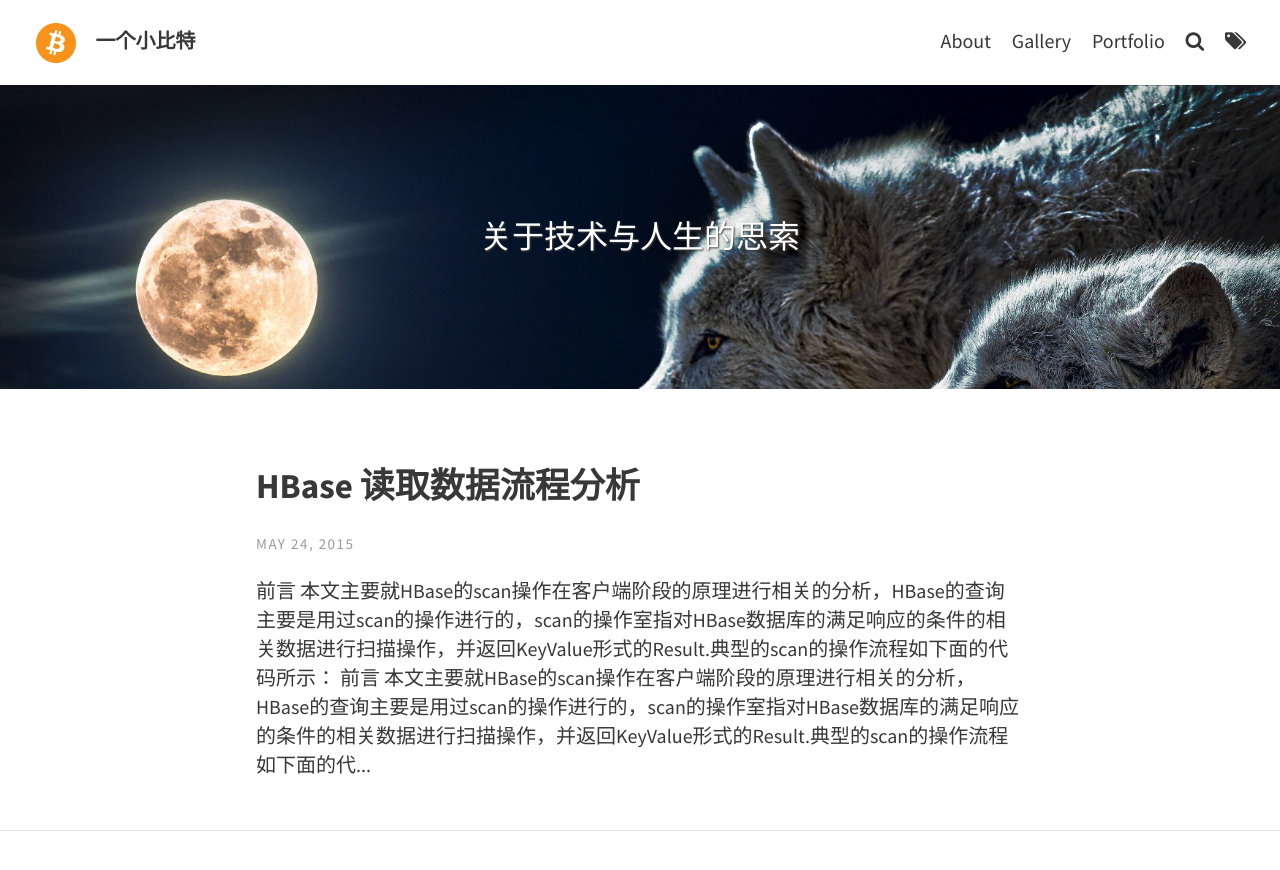
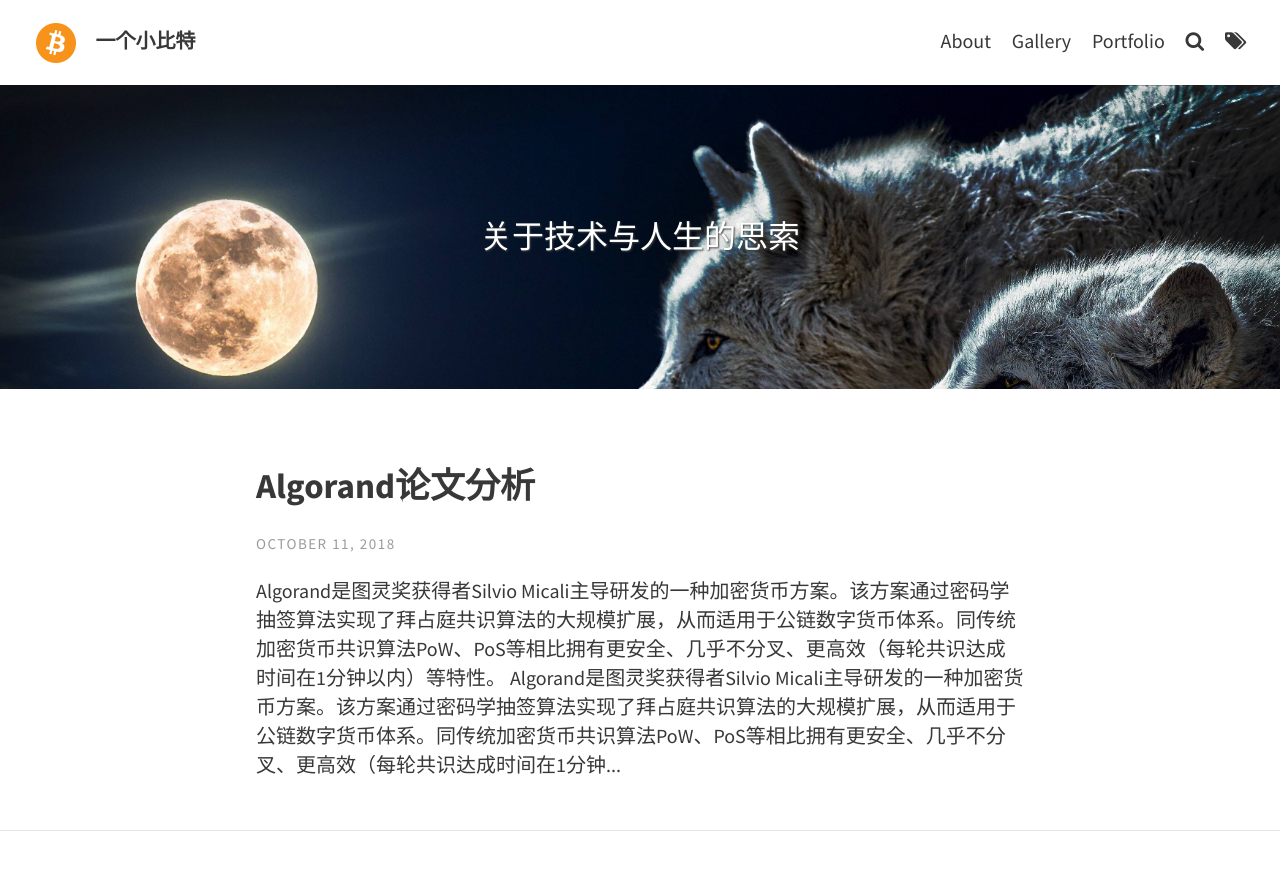
Before and after one commit to grokcoder/grokcoder.github.io, a Jekyll site: the page built from index.html, in a window 1280 px wide and 900 px high. Shown: the top 870 px of the window. Built offline with Jekyll 4.4.1, drawn with Linux system fonts in a browser that asks for light colours; the list of posts is cut into pages by our own code; some of the changed lines change nothing that is shown.

Commit message:
feat(blog): add algorand paper

```diff
--- a/_config.yml
+++ b/_config.yml
@@ -12,6 +12,7 @@ theme_settings:
   avatar: assets/bitking.png
   favicon: assets/bitking.png
   gravatar: cfd71941936194d6f0f1fd9c23d5c7db # Email MD5 hash
+  katex: true # Enable if using math markup
 
   # Header and footer text
   header_text: > #two or three lines to describe your site
@@ -62,7 +63,6 @@ theme_settings:
   # Scripts / Features
   google_analytics: # Tracking ID, e.g. "UA-000000-01"
   disqus_shortname: "bitking"
-  katex: true # Enable if using math markup
 
   special_page:
     search:
--- /dev/null
+++ b/_posts/2018-10-11-blockchain-algorand.md
@@ -0,0 +1,152 @@
+---
+layout: post
+title: Algorand论文分析
+date: 2018-10-11
+author: bitking
+tags: [blockchain, consensus]
+feature-img: "assets/img/pexels/desk-top.jpeg"
+---
+
+> Algorand是图灵奖获得者Silvio Micali主导研发的一种加密货币方案。该方案通过密码学抽签算法实现了拜占庭共识算法的大规模扩展，从而适用于公链数字货币体系。同传统加密货币共识算法PoW、PoS等相比拥有更安全、几乎不分叉、更高效（每轮共识达成时间在1分钟以内）等特性。
+
+## 相关术语
+
+1. **Weighted users**: 在Algorand中会对每个用户（用户特指Alogrand运行实例或者说节点）分配一个权重，该权重大小由相应用户所占有的资金数量决定（这点和PoS类似）。因此Alogrand算法需要系统中占有2/3（该比例由BFT算法特性决定） 资金以上的为诚信节点方可避免**分叉**和**双花**。
+2. **Consensus by committee**: 和传统BFT算法不同的是Algorand会**随机**选举一个小的节点子集运行BA算法从而实现BA扩展性。 选举会依据节点占有的资金量分配相应的选中概率。
+3. **Cryptographic sortion**: 为了防止针对committee的恶意攻击，Algorand在选举committee的时候采用了一种私密且非交互的方式。每个节点通过运行VRFs 以及自身私钥和来自区块链的公共信息（主要是随机种子）计算自己本轮是否是committee的成员。当节点发现自己是committee的成员之后会将VRFs返回的证明信息广播给其他用户，其他用户可依据该证明验证其身份。这样攻击者是无法提前知晓被选举的committee成员的。
+4. **Participant replacement**: 同传统BFT算法不同的是BA* 在共识的每个阶段都会选举新的committee, 每个阶段之间节点之间没有私有状态会参与到共识中去。也就是每个阶段被选举的BA* committee成员将本次的决策信息发送到网络中去之后就与接下来的共识过程无直接关系。
+
+## 算法假设
+* 诚实节点运行的是bug-free的软件；
+* 诚实节点所占有的金钱数量超过总数量的2/3；
+* 大多数诚实节点（e.g,95%）发出的消息能够被大多数诚实节点(e.g,95%)在一定时间限制内接受到 -- **强同步**， 如果该条件不能满足则系统依然安全但是性能会受很大影响；
+* 假设所有诚实节点的时钟是接近同步的（例如采用NTP）
+
+## 执行流程概述
+
+Algorand目前仅支持数字货币交易，每个交易包含了转出方的签名、转入方信息以及转账金额。一系列的交易组成一个区块，Algorand维护出块的顺序以及整个区块链状态。
+
+Algorand按照轮次（**rounds**）的概念产生区块，每个round产生一个区块，Algorand通过BA* 算法保障整个网络在每个round产生的区块一致。
+
+如下图所示交易以及其他信息在Algorand网络中通过**gossip**协议进行传播。
+![fig1](http://pfa69k2do.bkt.clouddn.com/fig1.png)
+
+如下图所示，Alogrand算法通过加密抽签算法选举节点子集运行BA* 算法决定哪些pending transactions组成新的区块append到区块链上。BA*算法的每个step都会按照下图的方式进行，收钱进行抽签然后进行决策投票，最后通过gossip方式将本轮的决策广播出去。
+
+![fig2](http://pfa69k2do.bkt.clouddn.com/fig2.png)
+
+### Block提议
+
+> Block提议是BA*算法运行的前置阶段，Block提议是指每个被选中为区块提议成员的用户将一段时间内的pending transactions打包并发布出去的过程。具体流程如下：
+
+1. 所有用户运行`cryptographic sortition`算法判断自身是否为本次的出块成员。`cryptographic sortition`算法能够生成一个证明自己为共识节点的**proof**以及本节点的**priority**。其中优先级用于在众多共识节点中定本次该提议的block(即优先级高者优先)
+2. 被选中的出块节点向Algorand网络中广播 < proof,priority, block>;
+3. 其他节点在一定时间内等待接收来自出块节点的block，并丢弃低优先级的节点发送过来的区块;
+
+### BA* 共识
+
+> BA* 共识的目标是选择提议阶段产生的区块中最具优先级且被一直认可的区块确定下来添加到区块链上。
+
+1. 每个用户在round中初始化BA* 算法，并将其收到的具有最高优先级的区块作为参数输入到BA*；
+2. BA* 包含多次重复步骤，每次步骤如图2所示；
+    * 2.1 每个节点运行密码学抽签算法检查自己是否为本step中的共识成员；
+    * 2.2 共识成员向网络中广播证明 $$\pi$$ 以及决议信息;
+    * 2.1 ~ 2.2 的步骤一直重复至足够数量的共识成员达成了共识；
+
+以上便是整个区块的产生到添加到区块链的过程。
+
+## 核心算法
+
+Algorand的核心算法包括两个：1.密码学抽签算法，该算法用于保障每次参与共识的共识委员会成员接近完全随机；2. BA* 算法，该算法由共识委员会成员运行用于产出本次应该打包的区块。
+
+### 密码学抽签算法
+
+密码学抽签算法保障每个用户（$$pk_{i}, sk_{i}$$）被选中为共识委员会成员的概率同其拥有的货币的金额成比例。即:假设每个用户的权重记为$$w_{i}$$(货币数量), 那么总的权重为 $$W = \sum w_{i}$$（总货币量）, 那么用户i被选为共识委员会成员的概率就同其权重占比相匹配 $$w_{i}/W$$,
+
+#### 算法流程
+如下图Algorithm 1所示为抽签算法的流程伪代码，抽签函数的输入为：sk: 用户私钥，seed: 伪随机种子，t: 期望被选为该role的用户的数量，role: 角色，w: 用户权重，W: 总权重
+
+![algo1](http://pfa69k2do.bkt.clouddn.com/algo1.png)
+
+1. 算法首先使用VRFs函数进行计算 $$
+   <hash, \pi> := VRF_{sk}(seed||role)
+   $$
+   该函数返回一个哈希值和一个证明，其中哈希值由私钥和输入参数功能决定，他人不可伪造；证明$$\pi$$ 可以让任何知晓该用户公钥的用户验证hash值确实由该输入推导出来，该hash值的随机范围在[0, $$2^{hashlen} - 1$$]。
+2. 为了能够使用户被选中的概率和其所拥有的货币相对应，Algorand将用户User按照其拥有多少单位的货币分割成sub-users，也即：假设用户i拥有$$w_i$$的货币, 那么该用户就拥有$$w_i$$个sub-users.（i, j）其中 $$j \in  \{1, ...., w_j \}$$ 代表了i拥有的$${j^{th}}$$ 个货币，每一个单位货币被选中的概率p = $$\frac tW$$
+3. 用户的w个sub-users中被选中k个的概率遵循二项分布： $$B(k;w, p) = \binom{k}{w}p^k(1-p)^{w-k}$$ 其中 $$\sum_{k=0}^wB(k;w,p) = 1$$ ;
+4. 为了确定用户w个sub-users中多少个sub-user被选中，抽签算法将[0,1) 区间分割成连续的区间：$$I^j = [\sum_{k=0}^jB(k;w,p), \sum_{k=0}^{j+1}B(k;w,p))$$ 其中$$j \in \{1, ..., w\}$$
+5. 如果$$hash/2^{hashlen}$$ 落在区间$$I^j$$ 上，那么该用户共有j个sub-users被选中，该数字j能够通过 $$\pi$$ 被其他用户验证, j >0 就证明本节点在本轮次中被选中为共识委员会成员。
+
+如Algorithm 2算法所示为其他用户验证的逻辑，该逻辑类似抽签算法，通过用户公钥以及hash, $$\pi$$，seed等可进行正确性验证。
+![algo2](http://pfa69k2do.bkt.clouddn.com/algo2.png)
+
+#### 伪随机种子选取
+
+从上述的随机算法来看其中伪随机种子seed至关重要，每个轮次中各用户应该拥有同样的seed才能够保证整个算法执行的正确性以及验证的正确性。其伪随机种子的选择算法如下：
+
+1. 初始种子seed0 在创世区块产生时由当时的参与者使用distributed random number generation产生；
+2. 在后续的某轮次r中，seed会随着区块的产生更新。负责区块提议的用户u同时提出对应区块下一阶段使用的seed值：$$
+   <seed, \pi> \leftarrow VRF_{sk_{u}}(seed_{r-1}||r)
+   $$;
+3. 为了降低攻击者的攻击，抽签算法使用的seed会每R轮更新一次;
+
+### BA* 算法
+
+#### 算法前置条件
+
+Algorithm 1中提到，抽签算法的输入中有一个期望角色数量t的设置，对于Algorand区块提议角色而言t的值应该大于1，为了安全性和效率而言 1 <= $$t_{PROPOSAR}$$ <= 70, 取值在26左右比较合理。
+
+每个节点等待提议的区块有一个超时时间，$$ \lambda_{STEPVAR} + \lambda_{PROORITY}$$ 前者是网络需要多长时间使得上一轮中的用户完成BA*的最后一步，后面一个时间是gosspi最高优先级区块hash及其证明所耗费的时间, 实验保守估计每个时间在5秒左右。
+
+#### BA*
+
+如Algorithm 3所示是BA* 算法的概要描述，用户在观察区块提议时间结束之后会将其观察的区块传入BA* 算法并开始执行BA*过程：
+
+![algo3](http://pfa69k2do.bkt.clouddn.com/algo3.png)
+
+1. `Reduction`: 全网将对所有共识成员观察到的区块进行共识的问题转换成对某个区块或者空块进行共识问题, 这里分为两个步骤（如Algorithm 7）：
+    * 1.1 `CommiteeVote` 如算法4描述该算法授权检查自己是否为共识成员，如果是则将自己观察到的区块hash广播到网络中去
+    * 1.2 等待$$\lambda_{BLOCK} + \lambda_{STEP}$$的时间，收集大部分用户投票的区块 T*t
+    * 1.3 如果步骤1.2超时则提议投票给空块，否则将1.2中获得的区块提交出去 （为啥还需要后续过程，因为本过程只能够保证当前节点已经知晓网络中大多数同意的区块，类似PBFT算法中的Prepare阶段之后还需Commit）
+![algo7](http://pfa69k2do.bkt.clouddn.com/algo7.png)
+
+2. `BinaryBA*`:
+   BinaryBA* 算法将会在一个最大步数限制的情况下进行多次投票，在网络状况良好的情况下函数会在step=1的时候停止。
+
+    * 2.1 step = 1 时，用户判断自己是否投票委员会成员，如果是则将Reduction中得到的区块hash进行投票，并收集结果，如果此时已经达到共识，另外发送三次投票（为了其他用户共识时能够收集到足够数量的投票）并尝试将该区块状态标记为final；
+    * 2.2 当2.1 返回为空或者超时的情况下将再次发起投票，并收集结果。如果确实为空则证明本轮共识为空块，此时将发起三次投票（同上）；如果是超时说明2.1中的失败并非为空而是收集投票为到达规定阈值，继续进行投票；
+    * 2.3 本次如果超时将, 那么会运行CommonCoin函数该函数将给足网络时间去同步投票信息。同时该函数会随机让系统用户选择下一轮投空还是投blockhash从而让攻击者只有1/2的命中率。
+
+3. `CountVotes`: 对标记为FINAL的区块进行计数，取得足够数量的FINAL标记将被持久化到区块链中。
+![algo8](http://pfa69k2do.bkt.clouddn.com/algo8.png)
+
+
+下面几个函数为BA*的辅助函数：
+
+* 投票函数，1.检查自己是否共识成员，2.是的情况下投出自己支持的区块
+![algo4](http://pfa69k2do.bkt.clouddn.com/algo4.png)
+
+* 统计票数函数：一定时间内将或得超过阈值票数的区块选出
+![algo5](http://pfa69k2do.bkt.clouddn.com/algo5.png)
+
+* 消息处理函数：接收外部投票消息，验证其共识成员身份并返回相应投票数
+![algo6](http://pfa69k2do.bkt.clouddn.com/algo6.png)
+
+* CommonCoin
+![alg09](http://pfa69k2do.bkt.clouddn.com/alg09.png)
+
+
+## 总结
+
+Algorand通过加密抽签的方式成功地将共识网络规模缩小且比较安全；
+创新的BA*算法每个步骤之间没有共享状态使得BA算法的执行更轻量级；
+
+但是Algorand算法仍然有很多值得商榷的地方：
+1. 包括区块提议在内多个阶段需要预估超时时间，这种方式很不精确且不适合耗时的业务（目前仅支持加密货币）；
+2. 对网络的连通性有较高的需求，例如最差网络状况下达成共识需要11步之多；
+3. 算法安全性依赖VRFs函数的安全性；
+
+
+## 参考文献
+1.  Algorand: Scaling Byzantine Agreements for Cryptocurrencies
+2.  S. Micali, M. O. Rabin, Verifiable random functions.
```
Also changed, not shown: README.md (deleted), screenshot.png (deleted).
